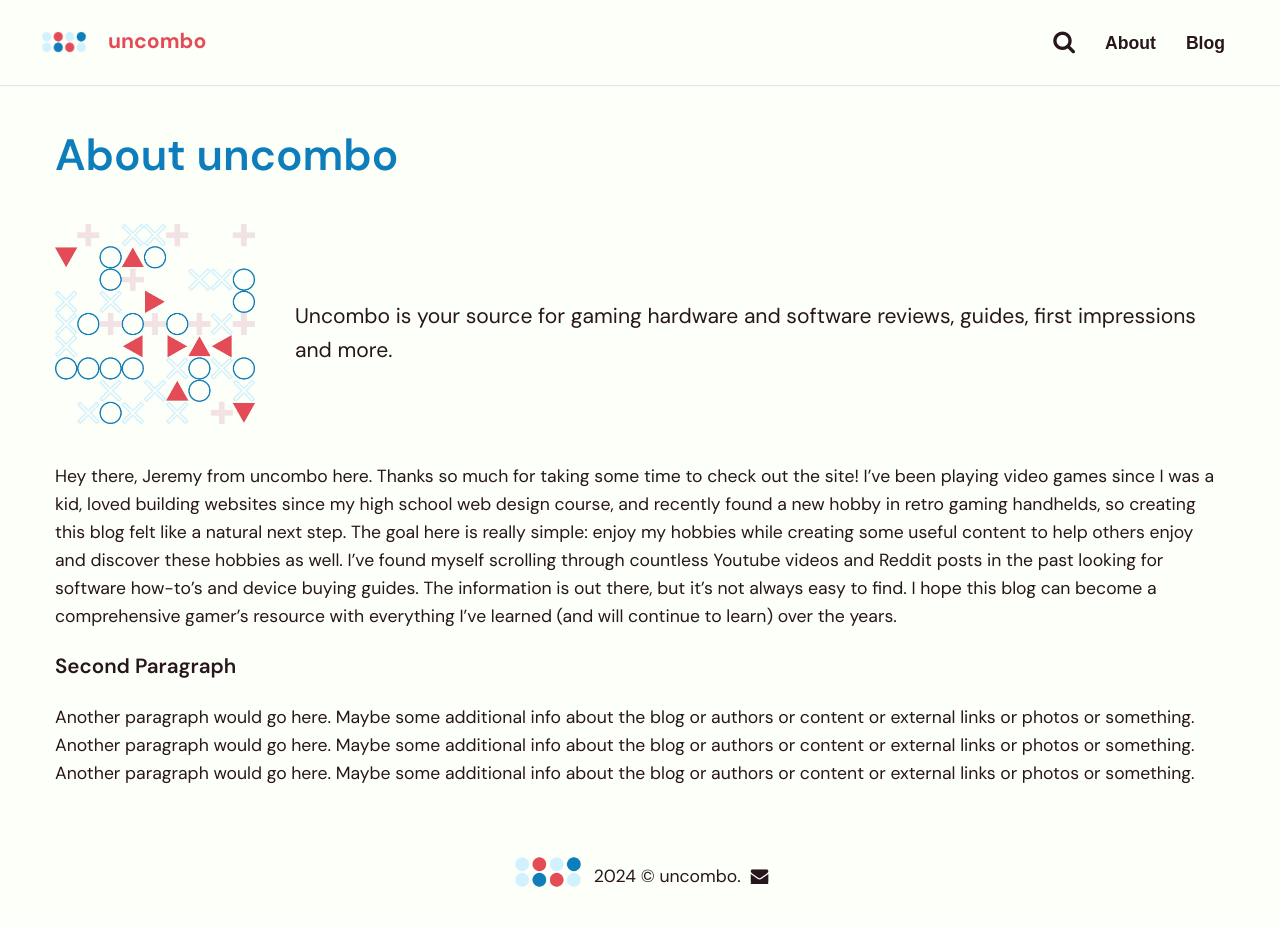
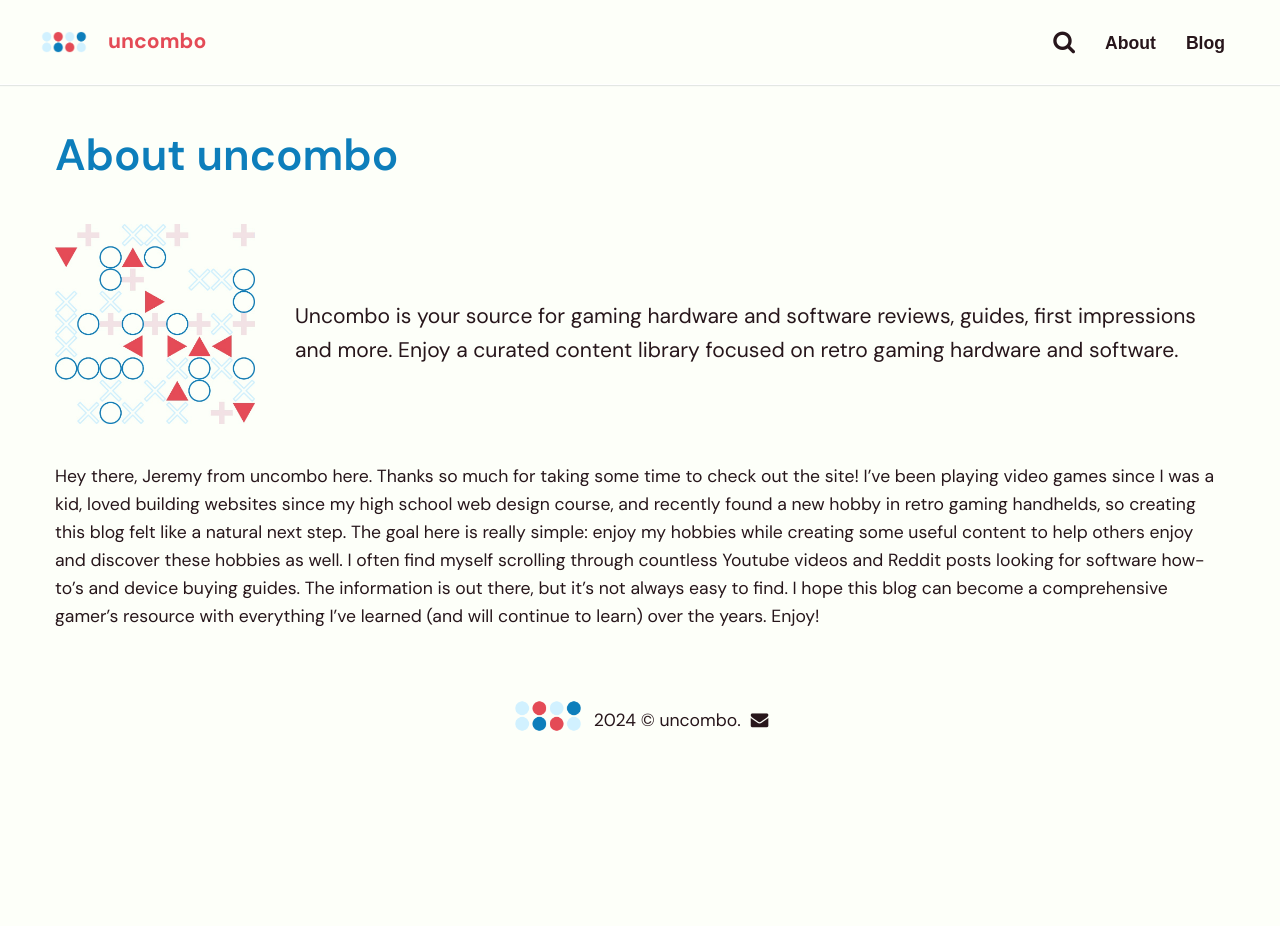
Before and after one commit to jdarrach/uncombo, a Jekyll site: the page built from _pages/01_about.md, in a window 1280 px wide and 948 px high. Shown: the top 926 px of the window. Built offline with Jekyll 4.4.1, drawn with Linux system fonts in a browser that asks for light colours.

Commit message:
about content updates

```diff
--- a/_pages/01_about.md
+++ b/_pages/01_about.md
@@ -3,11 +3,8 @@
 title: About uncombo
 heading: About uncombo
 headingimg: /assets/pattern-bg-small.jpg
-headingtagline: Uncombo is your source for gaming hardware and software reviews, guides, first impressions and more.
+headingtagline: Uncombo is your source for gaming hardware and software reviews, guides, first impressions and more. Enjoy a curated content library focused on retro gaming hardware and software.
 permalink: /about/
 ---
 
-Hey there, Jeremy from uncombo here. Thanks so much for taking some time to check out the site! I’ve been playing video games since I was a kid, loved building websites since my high school web design course, and recently found a new hobby in retro gaming handhelds, so creating this blog felt like a natural next step. The goal here is really simple: enjoy my hobbies while creating some useful content to help others enjoy and discover these hobbies as well. I’ve found myself scrolling through countless Youtube videos and Reddit posts in the past looking for software how-to’s and device buying guides. The information is out there, but it’s not always easy to find. I hope this blog can become a comprehensive gamer’s resource with everything I’ve learned (and will continue to learn) over the years.
-
-### Second Paragraph
-Another paragraph would go here. Maybe some additional info about the blog or authors or content or external links or photos or something. Another paragraph would go here. Maybe some additional info about the blog or authors or content or external links or photos or something. Another paragraph would go here. Maybe some additional info about the blog or authors or content or external links or photos or something.
+Hey there, Jeremy from uncombo here. Thanks so much for taking some time to check out the site! I’ve been playing video games since I was a kid, loved building websites since my high school web design course, and recently found a new hobby in retro gaming handhelds, so creating this blog felt like a natural next step. The goal here is really simple: enjoy my hobbies while creating some useful content to help others enjoy and discover these hobbies as well. I often find myself scrolling through countless Youtube videos and Reddit posts looking for software how-to’s and device buying guides. The information is out there, but it’s not always easy to find. I hope this blog can become a comprehensive gamer’s resource with everything I’ve learned (and will continue to learn) over the years. Enjoy!
```
